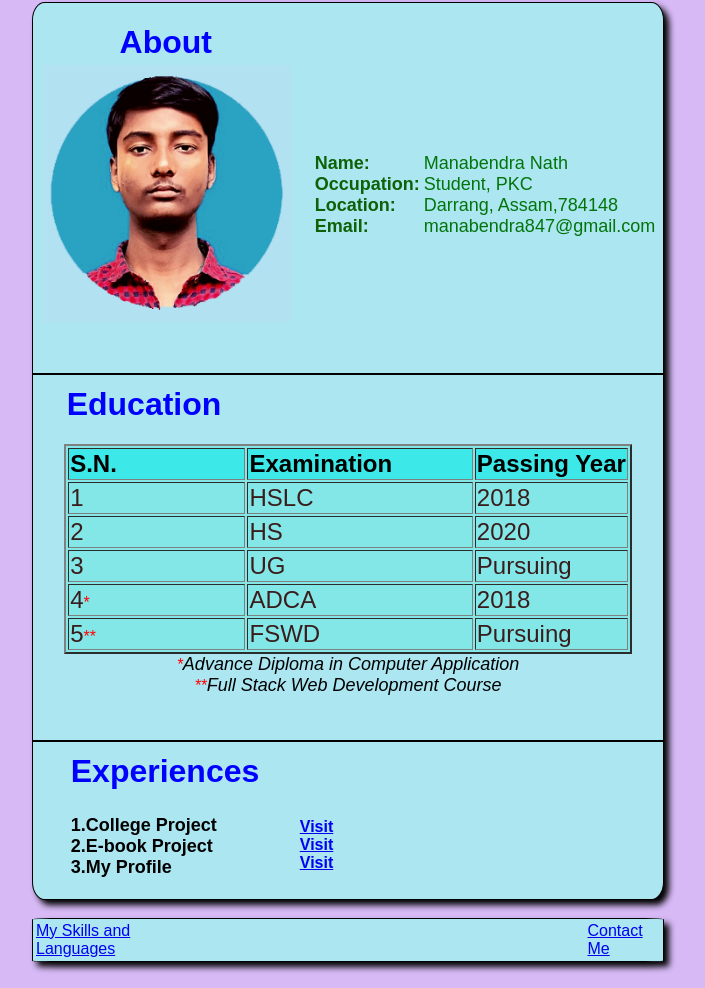
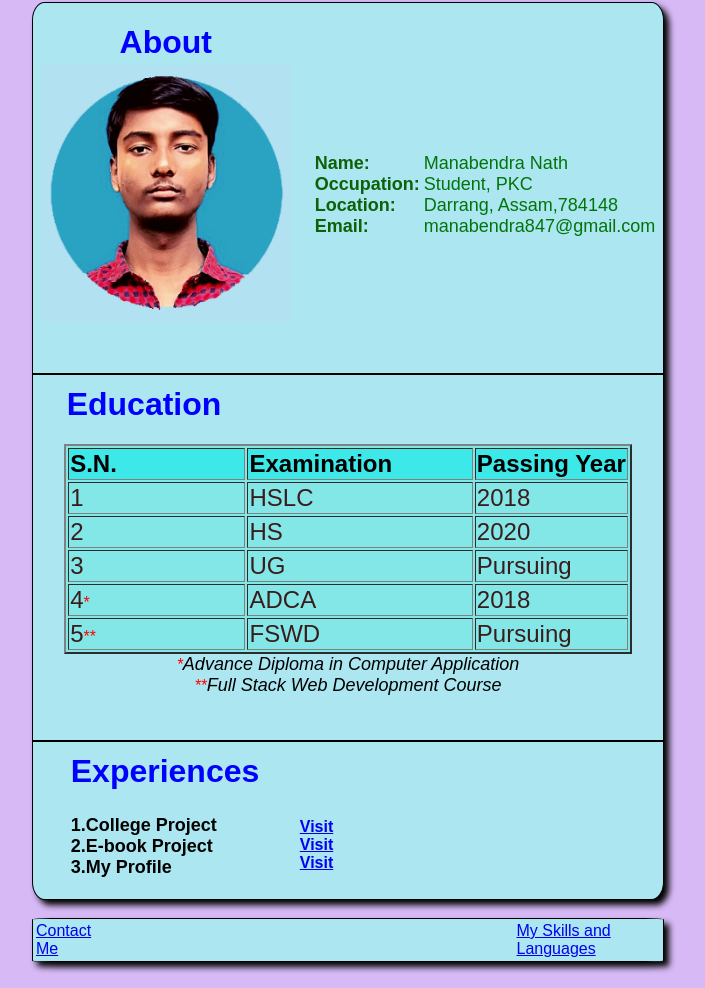
Before and after one commit to manabendra847/My-Profile-With-CSS-, a plain HTML site: page index.html in a window 1280 px wide. Shown: the part 81-1069 px from the top of the page, without its empty margins (292-997 px from the left). Drawn offline with Linux system fonts and the light colour scheme.

Commit message:
Update index.html

```diff
--- a/index.html
+++ b/index.html
@@ -119,10 +119,10 @@
 <div class="button">
     <table>
         <tbody>
-            <tr>
+            <tr><td>
+                <a href="page3.html">Contact Me</a></td>
+                <td>&emsp;&emsp;&emsp;&emsp;&emsp;&emsp;&emsp;&emsp;&emsp;&emsp;&emsp;&emsp;&emsp;&emsp;&emsp;<font color="#ACE6F1" size="5px"><b></b></font>&emsp;&emsp;&emsp;&emsp;&emsp;&emsp;&emsp;&emsp;&emsp;&emsp;</td>
                 <td><a href="page2.html">My Skills and Languages<br></a></td>
-                <td>&emsp;&emsp;&emsp;&emsp;&emsp;&emsp;&emsp;&emsp;&emsp;&emsp;&emsp;&emsp;&emsp;&emsp;&emsp;<font color="#ACE6F1" size="5px"><b></b></font>&emsp;&emsp;&emsp;&emsp;&emsp;&emsp;&emsp;&emsp;&emsp;&emsp;</td>
-                <td><a href="page3.html">Contact Me</a></td>
             </tr>
         </tbody>
     </table>
```
